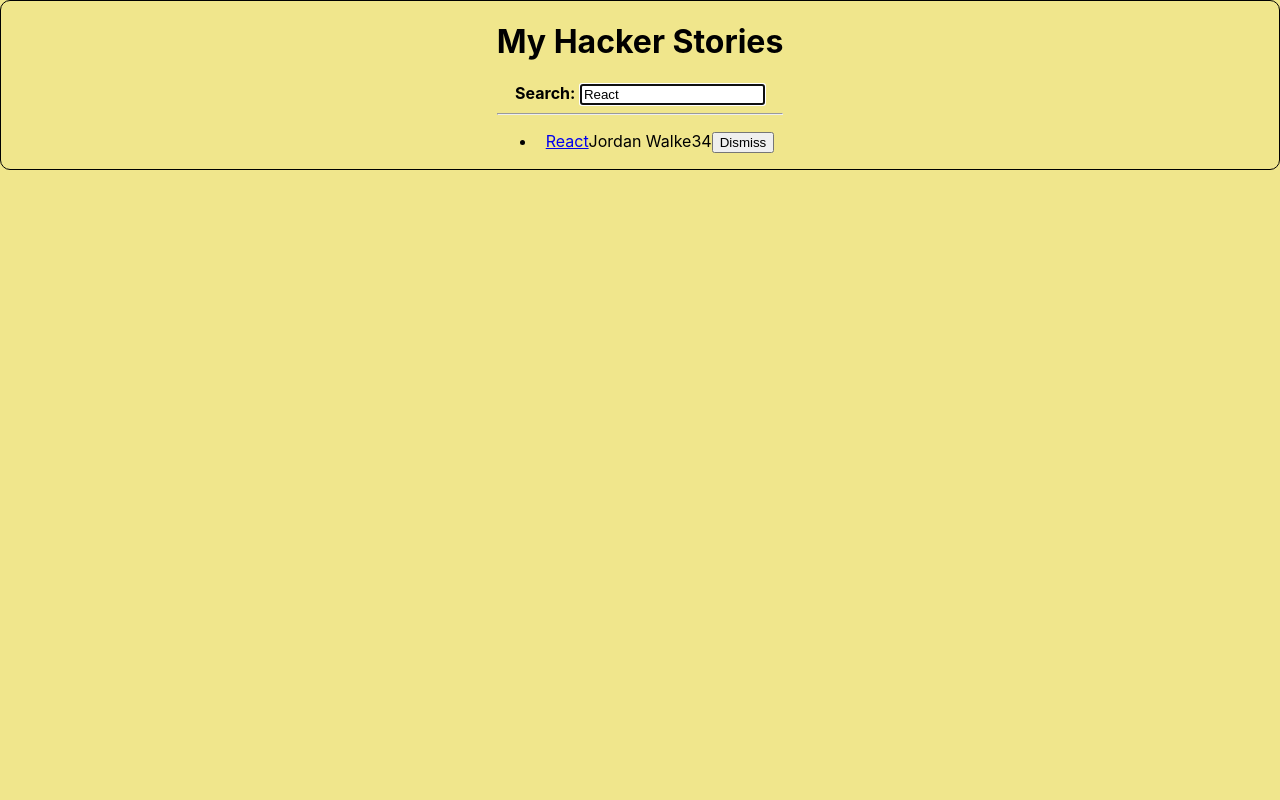
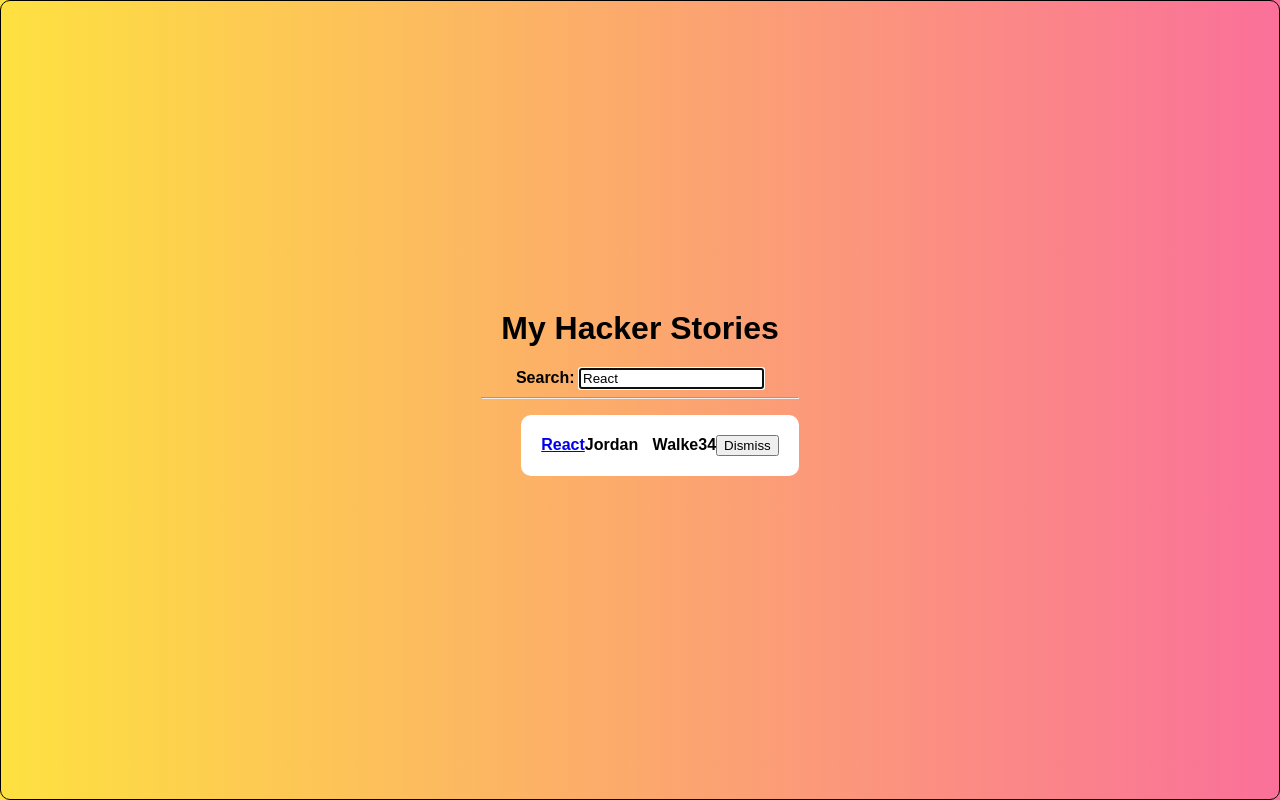
Before and after one commit to johnemurphy1/hacker-stories, a React (Create React App) app: page / in a window 1280 px wide. Built offline with nearby package versions, Linux system fonts and the light colour scheme.

Commit message:
additional css styling

```diff
--- a/src/App.css
+++ b/src/App.css
@@ -1,3 +1,12 @@
+* {
+  /* margin: 0;
+  padding: 0; */
+  box-sizing: border-box;
+  font-family: "Montserrat", sans-serif;
+}
+
+
+
 .App {
   text-align: center;
   display: flex;
@@ -55,13 +64,44 @@ body{
   /*margin: 3px;
   width: 20rem;
   padding-left: 10px;*/
+  padding: 20px;
+  height: 100vh;
+  background-color: #fee140;
+  background-image: linear-gradient(90deg, #fee140 0%, #fa709a 100%);
 }
 
-.box {
+/*.box {
   text-align: left;
   border: black ridge 1px;
   border-radius: 10px;
   margin: 3px;
   width: 20rem;
   padding-left: 10px;
+}*/
+
+li{
+  width: 100%;
+  /*margin-bottom: 50px;
+  padding: 20px;
+  border: none;
+  border-radius: 10px;
+  font-size: 10px; */
+  display: grid;
+  grid-template-columns: 50px auto;
+  padding: 20px;
+  margin-bottom: 20px;
+  background-color: white;
+  font-weight: bold;
+  align-items: center;
+  border-radius: 10px;
+  display: inline-block;
+  word-spacing: 10px;
+  white-space: nowrap;
+  /*width: 20px;
+  height: 20px;
+  border-style: solid;
+  border-width: 5px; */
+  /* border-radius: 50%; */
 }
+
+/*https://refine.dev/blog/react-search-bar-and-filtering/*/
```
